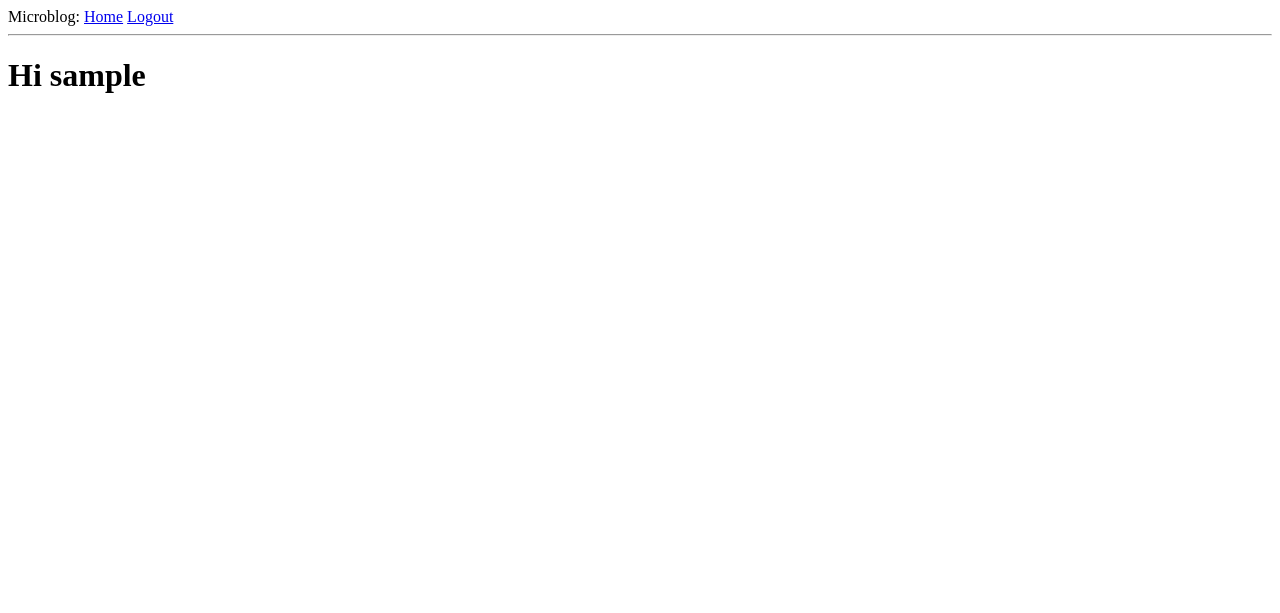
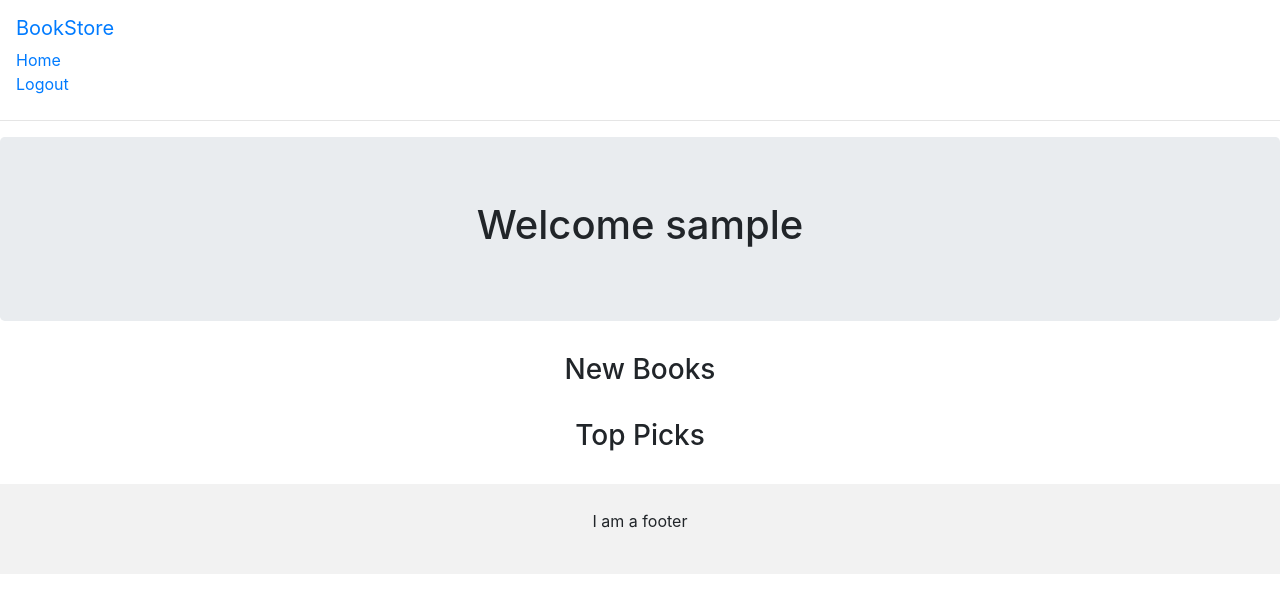
Before and after one commit to Gurjit29/BookstoreApp, a Flask app: page / in a window 1280 px wide. Shown: the top 613 px of the page. Run offline with Flask 2, Linux system fonts and the light colour scheme; the visitor is signed in with stand-in values (Sample User, id 1); data comes from the database, SQL or seed files in the repository; both versions use the stored data as it was after the commit; data that the repository does not hold is empty; some libraries are stand-ins or nearby versions.

Commit message:
Created a package bash install and base css for base.html and index.html

```diff
--- a/app/templates/base.html
+++ b/app/templates/base.html
@@ -1,23 +1,45 @@
 
-<html>
+<html lang="en">
 <head>
+    <meta charset="utf-8">
+    <meta name="viewport" content="width=device-width, initial-scale=1, shrink-to-fit=no">
+    <link rel="stylesheet" href="https://stackpath.bootstrapcdn.com/bootstrap/4.3.1/css/bootstrap.min.css" integrity="sha384-ggOyR0iXCbMQv3Xipma34MD+dH/1fQ784/j6cY/iJTQUOhcWr7x9JvoRxT2MZw1T" crossorigin="anonymous">
+
+    <style>
+        .navbar {
+            margin-bottom: 0;
+            border-radius: 0;
+        }
+
+        footer {
+            background-color: #f2f2f2;
+            padding: 25px;
+        }
+    </style>
+
     {% if title %}
-        <title>{{ title }} - microblog</title>
+    <title>{{ title }} - BookStore</title>
     {% else %}
-        <title>microblog</title>
+    <title>BookStore</title>
     {% endif %}
 
 </head>
     <body>
-        <div>
-            Microblog:
-            <a href="/index">Home</a>
+        <nav class="navbar navbar-inverse">
+            <div class-"container-fluid">
+                <div class="navbar-header">
+                    <a class="navbar-brand" href="#">BookStore</a>
+                    <ul class="nav navbar-nav">
+                        <a class="nabbar-brand"  href="/index">Home</a>
 	                {%if current_user.is_anonymous%}
                         <a href="/login">Login</a>
                         {%else%}
-            <a href="/logout">Logout</a>
+                        <a href="/logout"> Logout</a>
                         {%endif%}
+                    </ul>
                     </div>
+                </div>
+        </nav>
         <hr>
         {% with messages = get_flashed_messages() %}
         {% if messages %}
@@ -30,5 +52,11 @@
         {% endwith %}
         {% block content %}{% endblock %}
 
+    <footer class="container-fluid text-center">
+        <p> I am a footer </p>
+    </footer>
+    <script src="https://code.jquery.com/jquery-3.3.1.slim.min.js" integrity="sha384-q8i/X+965DzO0rT7abK41JStQIAqVgRVzpbzo5smXKp4YfRvH+8abtTE1Pi6jizo" crossorigin="anonymous"></script>
+    <script src="https://cdnjs.cloudflare.com/ajax/libs/popper.js/1.14.7/umd/popper.min.js" integrity="sha384-UO2eT0CpHqdSJQ6hJty5KVphtPhzWj9WO1clHTMGa3JDZwrnQq4sF86dIHNDz0W1" crossorigin="anonymous"></script>
+    <script src="https://stackpath.bootstrapcdn.com/bootstrap/4.3.1/js/bootstrap.min.js" integrity="sha384-JjSmVgyd0p3pXB1rRibZUAYoIIy6OrQ6VrjIEaFf/nJGzIxFDsf4x0xIM+B07jRM" crossorigin="anonymous"></script>
  </body>
 </html>
--- a/app/templates/index.html
+++ b/app/templates/index.html
@@ -1,15 +1,40 @@
-
 
 {% extends "base.html" %}
 
 
 {% block content %}
 
-    <h1>Hi {{current_user.username }}</h1>
+<div class="jumbotron text-center">
+    <h1>Welcome {{current_user.username }}</h1>
+</div>
+
+<div class="container-fluid bg-3 text-center">
+    <h3>New Books</h3><br>
+    <div class="row">
     {% for book in books %}
-    <a href="/book?id={{book.id}}">
-    <img src="{{book.url}}" alt="Book Image" height="600px" width="450px" >
+    <div class="col-sm-3">
+        <h5>{{book.title}}</h5>
+        <a href="/book?id={{book.id}}">
+        <img src="{{book.url}}" class="img-responsive"
+        style="width:25%" alt="Book Image">
     </a>
+    </div>
     {% endfor %}
+    </div>
+</div>
 
-    {% endblock %}
+<div class="container-fluid bg-2 text-center">
+    <h3>Top Picks</h3><br>
+    <div class="row">
+    {% for book in books %}
+    <div class="col-sm-3">
+        <h5>{{book.title}}</h5>
+        <a href="/book?id={{book.id}}">
+        <img src="{{book.url}}" class="img-responsive" style="width:25%" alt="Book Image">
+        </a>
+    </div>
+    {% endfor %}
+    </div>
+</div>
+
+{% endblock %}
```
Also changed, not shown: README.md, app.db, 2 other files. Lines whose indentation alone changed are shown as unchanged.
